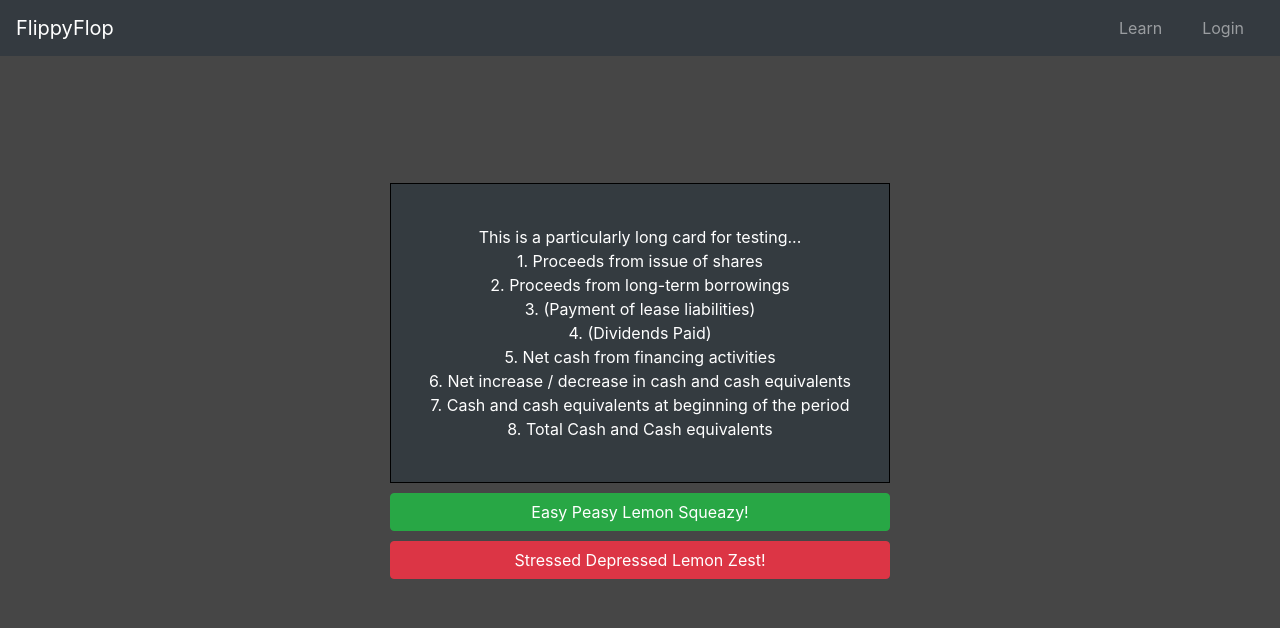
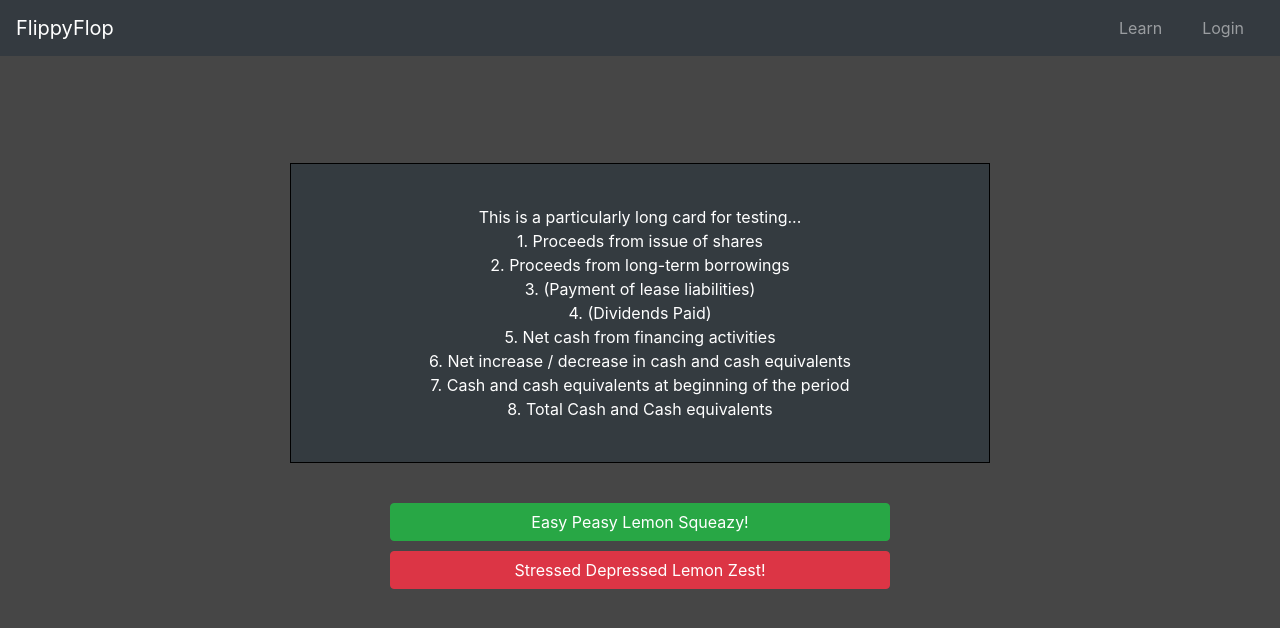
Before and after one commit to JacquesDonnelly/FlippyFlopFrontEnd, a React (Create React App) app in the folder flippyflopfrontend/: page / in a window 1280 px wide. Shown: the top 628 px of the page. Built offline with nearby package versions, Linux system fonts and the light colour scheme.

Commit message:
wider card and bigger gap

```diff
--- a/flippyflopfrontend/src/components/Card.css
+++ b/flippyflopfrontend/src/components/Card.css
@@ -3,8 +3,8 @@
   text-align: center;
   height: 300px;
   width: 90%;
-  max-width: 500px;
-  margin-top: 10px;
+  max-width: 700px;
+  margin-bottom: 30px;
   background-color: #343b40;
   color: white;
   display: flex;
```
